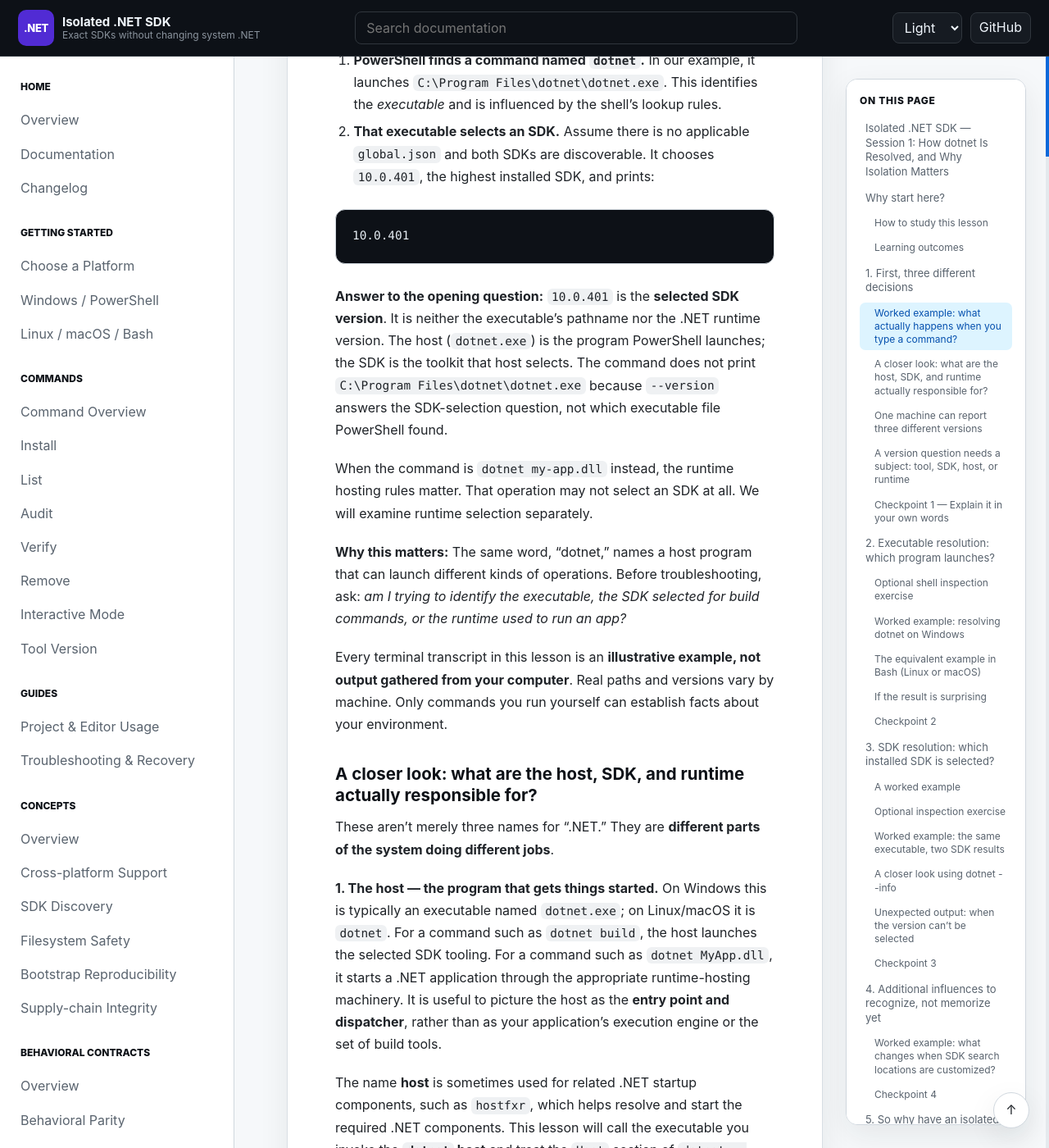
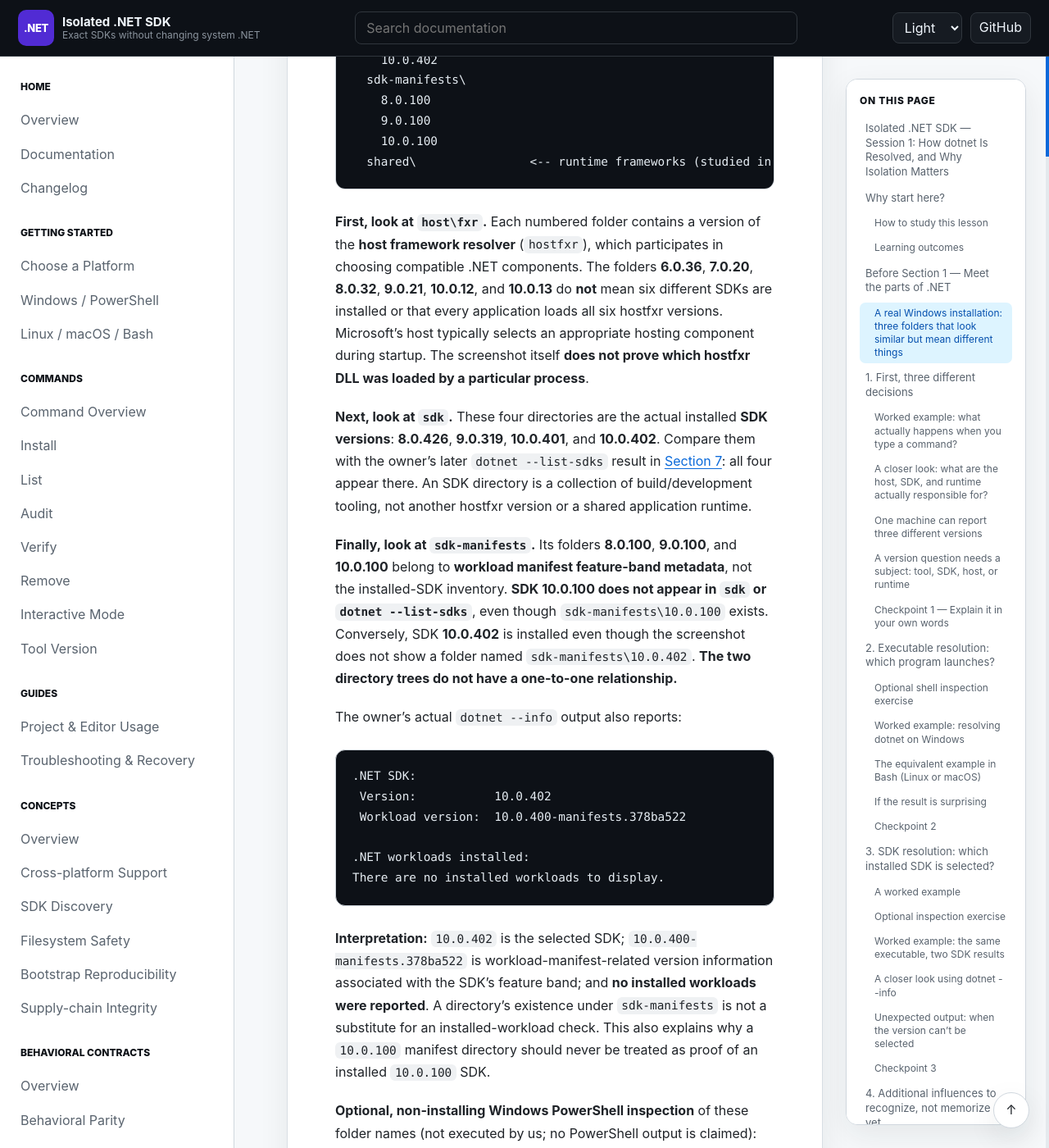
Before and after one commit to infoconex/isolated-dotnet-sdk, a Jekyll site: the page built from docs/training/isolated-dotnet-sdk-session-1-self-paced.md, in a window 1280 px wide and 1400 px high, scrolled down 4851 px. Shown: the whole window at 82% size. Built offline with Jekyll 4.4.1, drawn with Linux system fonts in a browser that asks for light colours; our own code applies the rules of GitHub Pages for plain Markdown files; some of the changed text lies outside the part shown.

Commit message:
docs(training): move glossary before Session 1 and teach host fxr SDK manifests from owner screenshots

````diff
--- a/docs/training/isolated-dotnet-sdk-session-1-self-paced.md
+++ b/docs/training/isolated-dotnet-sdk-session-1-self-paced.md
@@ -3,10 +3,10 @@
 **Audience:** Developers, technical leads, and maintainers who have used .NET but may not know how a specific SDK is chosen.
 **Format:** Self-paced; an AI instructor is not required.
 **Estimated time:** 60–90 minutes for the expanded lesson (longer when exploring your own machine); sections can be studied separately.
-**Status:** Curriculum pilot draft v0.4 — October 18, 2026; expanded host/SDK/runtime teaching with worked scenarios.
+**Status:** Curriculum pilot draft v0.5 — October 18, 2026; glossary and observed .NET installation structure now precede Section 1.
 **Companion:** [Session 1 AI Instructor Guide](isolated-dotnet-sdk-session-1-ai-instructor.md).
 
-> **Safety and scope:** The exercises inspect command resolution and SDK information; they do not ask you to install/remove SDKs, build a project, edit `PATH`, replace `global.json`, or change your project. Running the .NET CLI can still create ordinary per-user first-run state or produce telemetry under Microsoft's settings; “inspection” does **not** mean zero side effects. You may skip all live commands and use the hypothetical examples instead. Paths and SDK versions are illustrative, not claims about your machine. See [Microsoft's CLI telemetry documentation](https://learn.microsoft.com/en-us/dotnet/core/tools/telemetry).
+> **Safety and scope:** The exercises inspect command resolution and SDK information; they do not ask you to install/remove SDKs, build a project, edit `PATH`, replace `global.json`, or change your project. Running the .NET CLI can still create ordinary per-user first-run state or produce telemetry under Microsoft's settings; “inspection” does **not** mean zero side effects. You may skip all live commands and use the hypothetical examples instead. Early worked scenarios are illustrative. A separately labeled owner-supplied Windows walkthrough and the opening folder-layout examples contain observed data from provided screenshots and terminal output; they are not claims about your machine. See [Microsoft's CLI telemetry documentation](https://learn.microsoft.com/en-us/dotnet/core/tools/telemetry).
 
 ## Why start here?
 
@@ -29,7 +29,9 @@
 5. Explain why isolated installations don't automatically become the default and what direct executable invocation *does* and *does not* guarantee.
 6. Describe the benefit and limits of our tool's isolation model.
 
-## 1. First, three different decisions
+## Before Section 1 — Meet the parts of .NET
+
+We will distinguish **a program you execute**, **the developer tools it may select**, **the components that run apps**, and **metadata used by optional development workloads**. Understanding what each one *is* will make the later resolution rules much easier to follow.
 
 Before we discuss *resolution*, here are the terms we'll use:
 
@@ -42,6 +44,76 @@
 | **`PATH`** | A list of directories consulted when locating commands by name. Shell aliases/functions and explicit paths can take precedence. |
 | **`global.json`** | An optional file that tells .NET which SDK version or range of SDK versions to accept. It does not rename or redirect the shell's `dotnet` command. |
 | **Roll-forward** | The rules controlling whether a different installed version is an acceptable substitute for a requested version. |
+
+Three extra terms help us interpret actual .NET installation folders:
+
+| Additional term | Plain-language meaning |
+| --- | --- |
+| **`hostfxr` (host framework resolver)** | A native .NET hosting component stored under `host/fxr`. It helps resolve SDKs and shared runtimes after a `dotnet` host starts. It is **not** an SDK, not an app runtime, and not another `dotnet.exe` for every folder. |
+| **SDK feature band** | A grouping of related SDK releases, reflected in versions such as `10.0.400` (the feature band for SDK `10.0.402`). Feature-band names can appear in workload-related metadata; they are **not** a list of installed SDK patch versions. |
+| **Workload / workload manifest** | An optional development capability (such as platform-specific tooling), and metadata describing the assets needed for those workloads. A manifest folder alone **does not** mean a workload is installed. |
+
+### A real Windows installation: three folders that look similar but mean different things
+
+The project owner supplied **three File Explorer screenshots** of the x64 system .NET installation under `C:\Program Files\dotnet`. The folder names below are **transcribed from those screenshots**, not inferred from SDK version strings. They show one observed machine; Linux/macOS layouts and other Windows installations may differ.
+
+```text
+C:\Program Files\dotnet\
+  dotnet.exe            <-- CLI host executable (shown separately in its Properties screenshot)
+  host\
+    fxr\
+      6.0.36
+      7.0.20
+      8.0.32
+      9.0.21
+      10.0.12
+      10.0.13
+  sdk\
+    8.0.426
+    9.0.319
+    10.0.401
+    10.0.402
+  sdk-manifests\
+    8.0.100
+    9.0.100
+    10.0.100
+  shared\                <-- runtime frameworks (studied in Section 7)
+```
+
+**First, look at `host\fxr`.** Each numbered folder contains a version of the **host framework resolver** (`hostfxr`), which participates in choosing compatible .NET components. The folders **6.0.36**, **7.0.20**, **8.0.32**, **9.0.21**, **10.0.12**, and **10.0.13** do **not** mean six different SDKs are installed or that every application loads all six hostfxr versions. Microsoft's host typically selects an appropriate hosting component during startup. The screenshot itself **does not prove which hostfxr DLL was loaded by a particular process**.
+
+**Next, look at `sdk`.** These four directories are the actual installed **SDK versions**: **8.0.426**, **9.0.319**, **10.0.401**, and **10.0.402**. Compare them with the owner's later `dotnet --list-sdks` result in [Section 7](#7-real-windows-powershell-walkthrough): all four appear there. An SDK directory is a collection of build/development tooling, not another hostfxr version or a shared application runtime.
+
+**Finally, look at `sdk-manifests`.** Its folders **8.0.100**, **9.0.100**, and **10.0.100** belong to **workload manifest feature-band metadata**, not the installed-SDK inventory. **SDK 10.0.100 does not appear in `sdk` or `dotnet --list-sdks`**, even though `sdk-manifests\10.0.100` exists. Conversely, SDK **10.0.402** is installed even though the screenshot does not show a folder named `sdk-manifests\10.0.402`. **The two directory trees do not have a one-to-one relationship.**
+
+The owner's actual `dotnet --info` output also reports:
+
+```text
+.NET SDK:
+ Version:           10.0.402
+ Workload version:  10.0.400-manifests.378ba522
+
+.NET workloads installed:
+There are no installed workloads to display.
+```
+
+**Interpretation:** `10.0.402` is the selected SDK; `10.0.400-manifests.378ba522` is workload-manifest-related version information associated with the SDK's feature band; and **no installed workloads were reported**. A directory's existence under `sdk-manifests` is not a substitute for an installed-workload check. This also explains why a `10.0.100` manifest directory should never be treated as proof of an installed `10.0.100` SDK.
+
+**Optional, non-installing Windows PowerShell inspection** of these folder names (not executed by us; no PowerShell output is claimed):
+
+```powershell
+Get-ChildItem 'C:\Program Files\dotnet\host\fxr' -Directory | Select-Object -ExpandProperty Name
+Get-ChildItem 'C:\Program Files\dotnet\sdk' -Directory | Select-Object -ExpandProperty Name
+Get-ChildItem 'C:\Program Files\dotnet\sdk-manifests' -Directory | Select-Object -ExpandProperty Name
+```
+
+**What if your results differ?** An SDK might be installed somewhere else, your shell may launch another `dotnet` host, an x86/Arm64 installation may have a different inventory, or SDK/tooling components may have been updated independently. Folder modified dates alone don't prove which installer added or last used each component. Do not delete folders to try to make these lists match.
+
+Microsoft documents the directory roles in [.NET distribution packaging](https://learn.microsoft.com/en-us/dotnet/core/distribution-packaging) and explains the difference between installed workloads and manifest metadata in [`dotnet workload list`](https://learn.microsoft.com/en-us/dotnet/core/tools/dotnet-workload-list). The product will **not** ask you to install workloads during Session 1.
+
+---
+
+## 1. First, three different decisions
 
 **Think about this:** When you enter `dotnet --version`, what do you expect the number to describe — the executable, the runtime, or the SDK? You don't have to answer yet. The command and output below will explain it.
 
@@ -80,7 +152,7 @@
 
 **Why this matters:** The same word, “dotnet,” names a host program that can launch different kinds of operations. Before troubleshooting, ask: *am I trying to identify the executable, the SDK selected for build commands, or the runtime used to run an app?*
 
-Every terminal transcript in this lesson is an **illustrative example, not output gathered from your computer**. Real paths and versions vary by machine. Only commands you run yourself can establish facts about your environment.
+**This first worked example is illustrative.** The earlier folder layout is transcribed from the owner's screenshots; the separate [Windows walkthrough](#7-real-windows-powershell-walkthrough) contains sanitized owner-provided CLI observations. Actual paths and versions differ across computers.
 
 ### A closer look: what are the host, SDK, and runtime actually responsible for?
 
````
